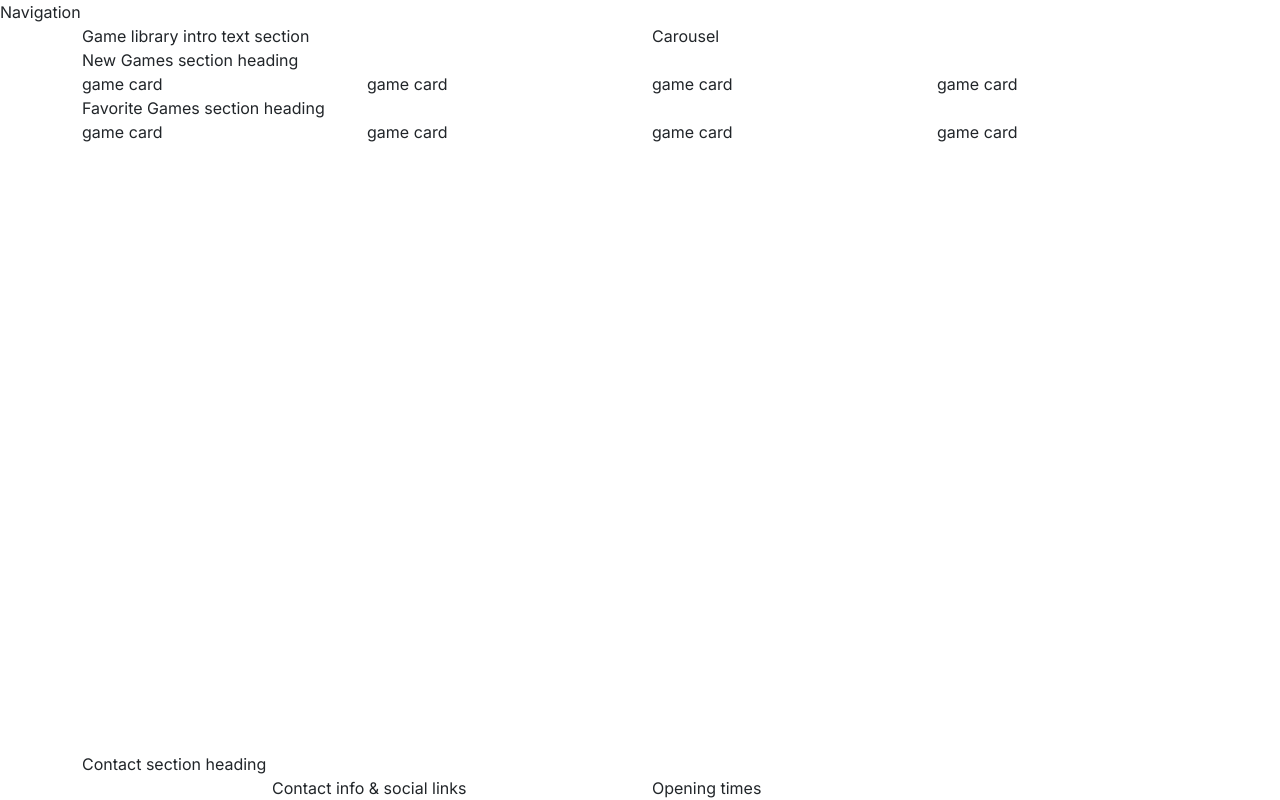
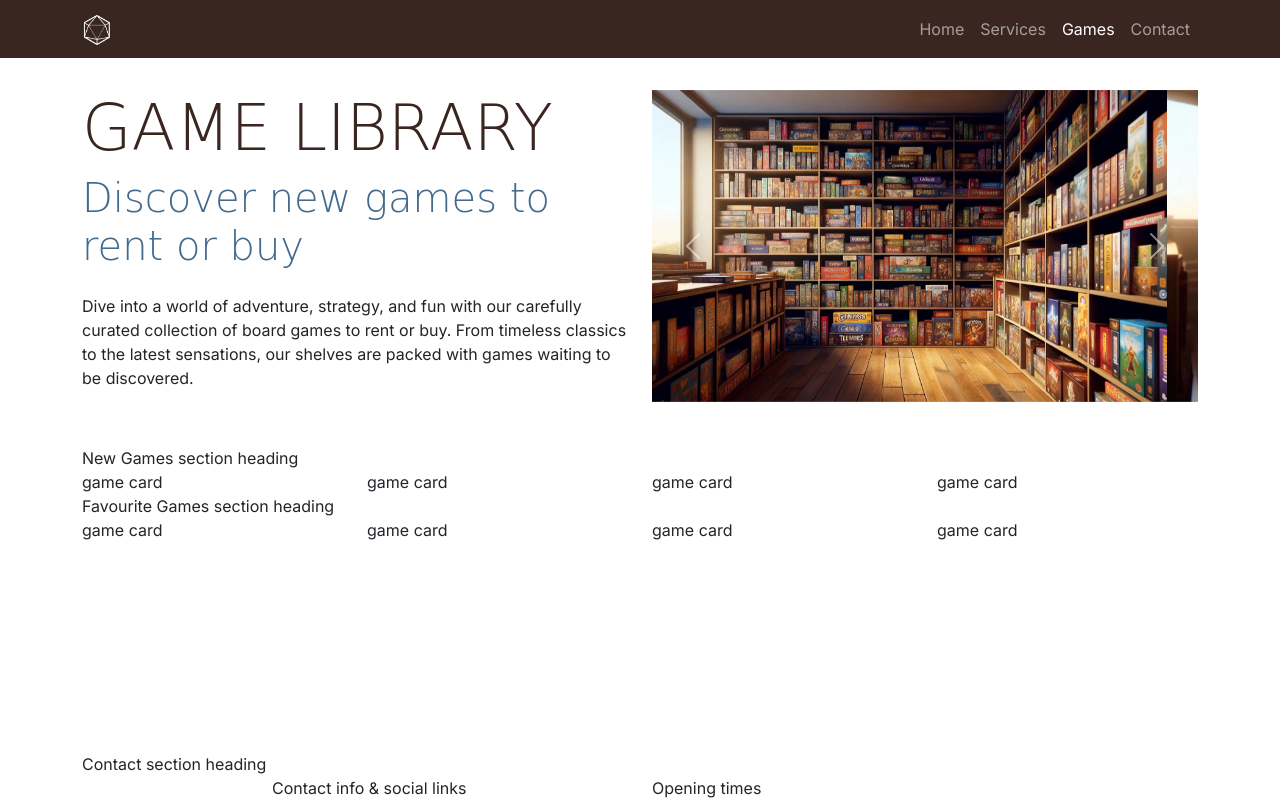
Before and after one commit to tigerpadla/boardwalk-games, a plain HTML site: page game-library.html in a window 1280 px wide. Drawn offline with nearby package versions, Linux system fonts and the light colour scheme; a web font is replaced by a local one.

Commit message:
Add navbar and navigation for Game Library page

```diff
--- a/game-library.html
+++ b/game-library.html
@@ -25,13 +25,76 @@
 
 <body class="d-flex flex-column min-vh-100">
     <!-- Navigation -->
-    <div>Navigation</div>
+    <nav id="navbar" class="navbar navbar-expand-lg" data-bs-theme="dark">
+        <div class="container">
+            <a class="navbar-brand" href="index.html">
+                <img src="assets/images/logo-sm-white.png" alt="Boardwalk Games logo" class="logo">
+            </a>
+            <button class="navbar-toggler" type="button" data-bs-toggle="collapse" data-bs-target="#navbarNav"
+                aria-controls="navbarNav" aria-expanded="false" aria-label="Toggle navigation">
+                <span class="navbar-toggler-icon"></span>
+            </button>
+            <div class="collapse navbar-collapse" id="navbarNav">
+                <ul class="navbar-nav ms-auto">
+                    <li class="nav-item">
+                        <a class="nav-link" href="index.html">Home</a>
+                    </li>
+                    <li class="nav-item">
+                        <a class="nav-link" href="#">Services</a>
+                    </li>
+                    <li class="nav-item">
+                        <a class="nav-link active" aria-current="page" href="game-library.html">Games</a>
+                    </li>
+                    <li class="nav-item">
+                        <a class="nav-link" href="#">Contact</a>
+                    </li>
+                </ul>
+            </div>
+        </div>
+    </nav>
 
     <!-- Header with carousel -->
-    <header class="container">
+    <header id="header" class="container section">
         <div class="row">
-            <div class="col-12 col-xl-6">Game library intro text section</div>
-            <div class="col-12 col-xl-6">Carousel</div>
+            <div class="col-12 col-xl-6 text-center text-xl-start">
+                <h1 class="display-3">Game library</h1>
+                <p class="lead display-6 sub-heading-color">Discover new games to rent or buy</p>
+                <p class="my-4">Dive into a world of adventure, strategy, and fun with our carefully curated collection
+                    of board games to rent or buy. From timeless classics to the latest sensations, our shelves are
+                    packed with games waiting to be discovered.</p>
+            </div>
+            <div class="col-12 col-xl-6">
+                <div id="carouselExampleAutoplaying" class="carousel slide" data-bs-ride="carousel">
+                    <div class="carousel-inner">
+                        <div class="carousel-item active">
+                            <img src="assets/images/game-library-carousel-1.webp" class="d-block w-100"
+                                alt="Bookshelves filled with boardgames">
+                        </div>
+                        <div class="carousel-item">
+                            <img src="assets/images/game-library-carousel-2.webp" class="d-block w-100"
+                                alt="Bookshelves filled with boardgames">
+                        </div>
+                        <div class="carousel-item">
+                            <img src="assets/images/game-library-carousel-3.webp" class="d-block w-100"
+                                alt="Bookshelves filled with boardgames, one man is browsing the shelves">
+                        </div>
+                        <div class="carousel-item">
+                            <img src="assets/images/game-library-carousel-4.webp" class="d-block w-100"
+                                alt="8 board games stacked on top of each other">
+                        </div>
+                    </div>
+                    <button class="carousel-control-prev" type="button" data-bs-target="#carouselExampleAutoplaying"
+                        data-bs-slide="prev">
+                        <span class="carousel-control-prev-icon" aria-hidden="true"></span>
+                        <span class="visually-hidden">Previous</span>
+                    </button>
+                    <button class="carousel-control-next" type="button" data-bs-target="#carouselExampleAutoplaying"
+                        data-bs-slide="next">
+                        <span class="carousel-control-next-icon" aria-hidden="true"></span>
+                        <span class="visually-hidden">Next</span>
+                    </button>
+                </div>
+            </div>
         </div>
     </header>
 
@@ -50,11 +113,11 @@
                 <div class="col-12 col-md-6 col-xl-3">game card</div>
             </div>
         </section>
-        <!-- Favorite Games section -->
+        <!-- Favourite Games section -->
         <section class="container">
             <div class="row">
                 <div class="col-12">
-                    Favorite Games section heading
+                    Favourite Games section heading
                 </div>
                 <div class="col-12 col-md-6 col-xl-3">game card</div>
                 <div class="col-12 col-md-6 col-xl-3">game card</div>
```
Also changed, not shown: assets/css/style.css (indentation only).
